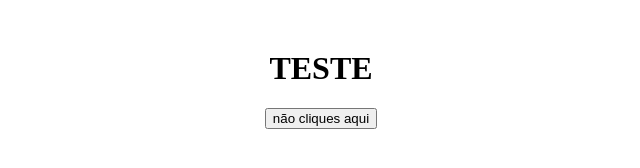
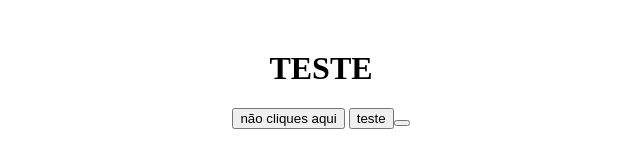
Before and after one commit to DavidPelicano/DavidPelicano.github.io, a plain HTML site: page index.html in a window 1280 px wide. Shown: the whole page, without its empty margins (319-959 px from the left). Drawn offline with Linux system fonts and the light colour scheme.

Commit message:
Update index.html

```diff
--- a/index.html
+++ b/index.html
@@ -10,6 +10,7 @@
 <body>
     <h1>TESTE</h1>
     <a href="https://www.youtube.com/watch?v=dQw4w9WgXcQ" target="_blank"><button>não cliques aqui</button></a>
+    <button>teste<button/>
 
 
     <script src="/app.js" charset="utf-8"></script>
```
